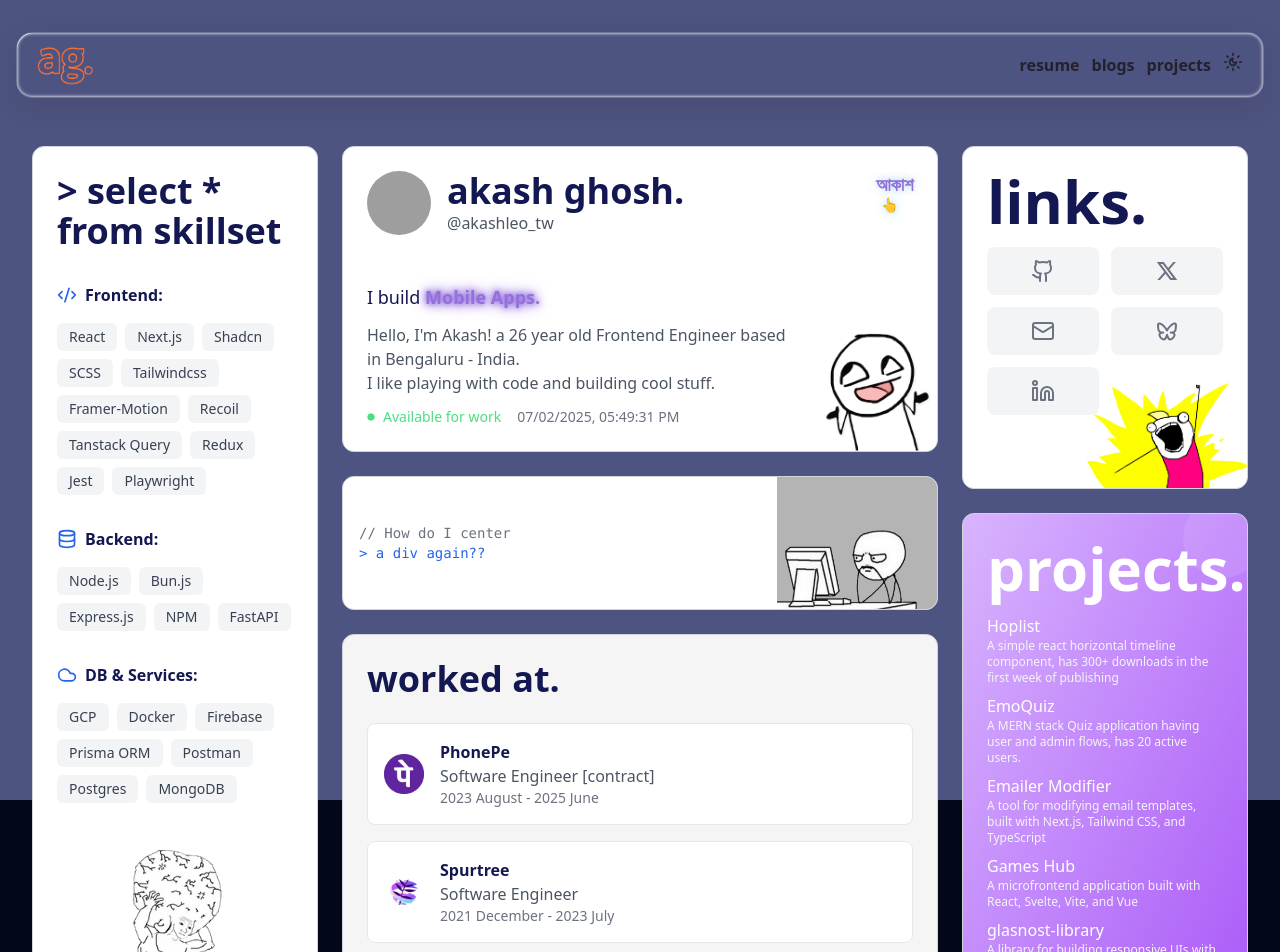
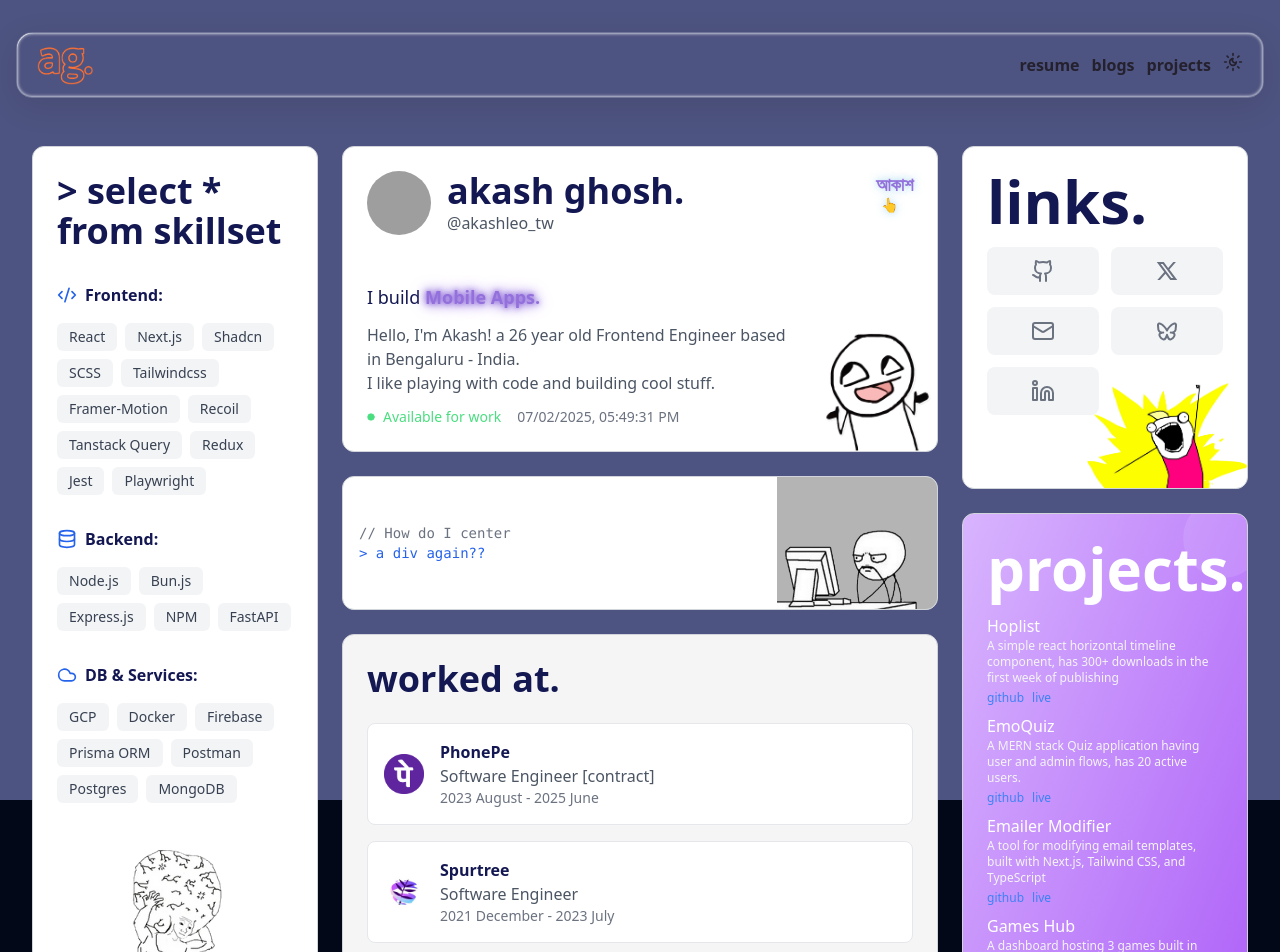
Before and after one commit to akashleo/portfolio-rage, a React (Vite) app: page / in a window 1280 px wide. Shown: the top 952 px of the page. Built offline with nearby package versions, Linux system fonts and the light colour scheme; grey boxes are pictures that could not be loaded.

Commit message:
projects update 2

```diff
--- a/src/components/ProjectSection.tsx
+++ b/src/components/ProjectSection.tsx
@@ -1,5 +1,3 @@
-import React from 'react';
-import { Settings } from 'lucide-react';
 import { useTheme } from '../context/ThemeContext';
 
 const ProjectSection = () => {
@@ -27,22 +25,27 @@ const ProjectSection = () => {
     {
       title: "Hoplist",
       tech: "A simple react horizontal timeline component, has 300+ downloads in the first week of publishing",
+      link: "https://github.com/yourusername/hoplist"
     },
     {
       title: "EmoQuiz",
-      tech: "A MERN stack Quiz application having user and admin flows, has 20 active users."
+      tech: "A MERN stack Quiz application having user and admin flows, has 20 active users.",
+      link: "https://github.com/yourusername/emoquiz"
     },
     {
       title: "Emailer Modifier",
-      tech: "A tool for modifying email templates, built with Next.js, Tailwind CSS, and TypeScript"
+      tech: "A tool for modifying email templates, built with Next.js, Tailwind CSS, and TypeScript",
+      link: "https://github.com/yourusername/emailer-modifier"
     },
     {
       title: "Games Hub",
-      tech: "A microfrontend application built with React, Svelte, Vite, and Vue"
+      tech: "A dashboard hosting 3 games built in different frameworks (React, Vue, Svelte), implemented using micro-frontends architecture (webpack 5)",
+      link: "https://github.com/yourusername/games-hub"
     },
     {
-      title: "glasnost-library",
-      tech: "A library for building responsive UIs with React, CSS, and npm"
+      title: "Glasnnost UI",
+      tech: "A Glass Tile UI library with 6 components, has over 1000 downloads in the first week of publishing",
+      link: "https://github.com/yourusername/glasnost-ui"
     }
   ];
 
@@ -58,6 +61,14 @@ const ProjectSection = () => {
               <a href="#" className="block hover:opacity-80 transition-opacity">
                 <div className="font-medium">{project.title}</div>
                 <div className={`text-xs ${textClass}`}>{project.tech}</div>
+                <div className="text-xs flex gap-2 mt-1 flex-row">
+                  <a href={project.link} target='_blank' className="text-blue-500 hover:underline">
+                    github
+                  </a>
+                  <a href={project.link} target='_blank' className="text-blue-500 hover:underline">
+                    live
+                  </a>
+                </div>
               </a>
             </li>
           ))}
```
